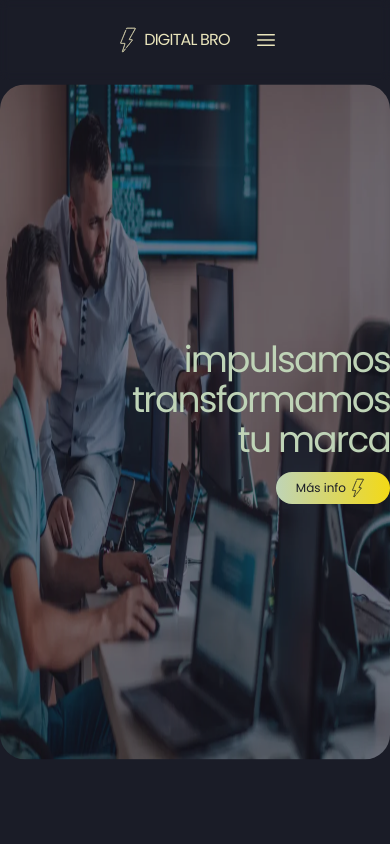
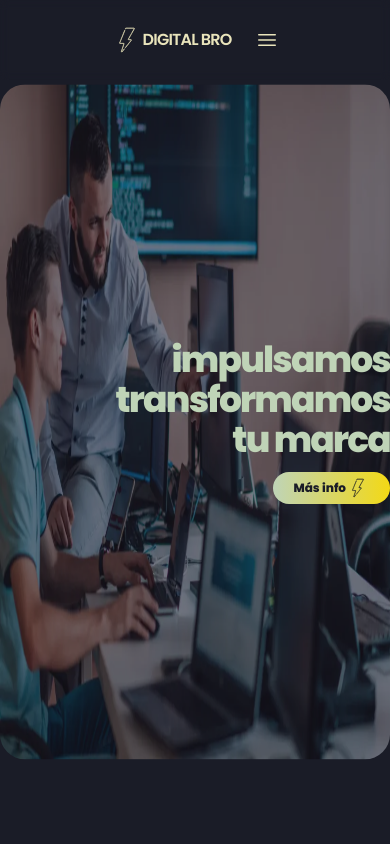
Before and after one commit to ljara23/digitalbro, a React (Vite) app: page / in a window 390 px wide. Shown: the top 844 px of the page. Built offline with nearby package versions, Linux system fonts and the light colour scheme.

Commit message:
changet but test on mobile 5

```diff
--- a/tailwind.config.js
+++ b/tailwind.config.js
@@ -22,6 +22,17 @@ export default {
     },
     fontFamily: {
       sans: ['Poppins', 'sans-serif'],
+    },
+    fontWeight: {
+      thin: 100,   // Define el peso "thin" como 100
+      extraLight: 200, // Agrega más pesos si lo necesitas
+      light: 300,  // Agrega más pesos si lo necesitas
+      regular: 400, // Agrega más pesos si lo necesitas
+      medium: 500, // Agrega más pesos si lo necesitas
+      semiBold: 600, // Agrega más pesos si lo necesitas
+      bold: 700, // Agrega más pesos si lo necesitas
+      extraBold: 800, // Agrega más pesos si lo necesitas
+      black: 900, // Agrega más pesos si lo necesitas
     },
     extend: {
       spacing: {
```
